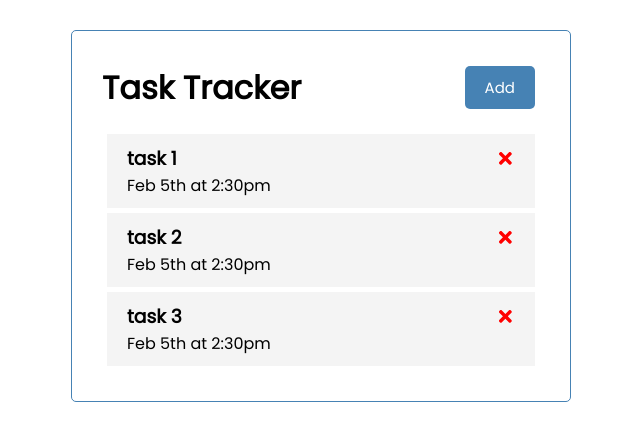
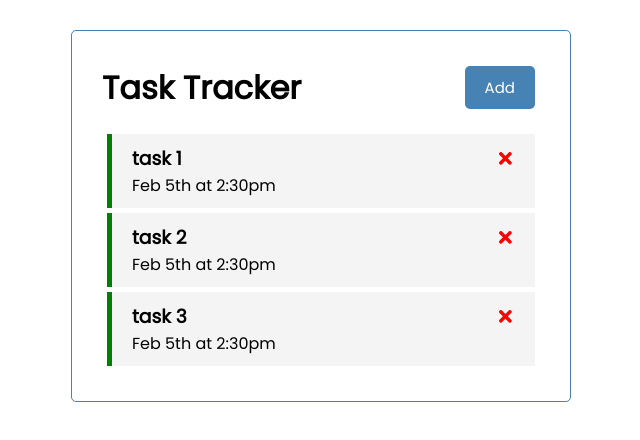
Before and after one commit to nagaita/react-task-tracker, a React (Create React App) app in the folder react-task-tracker/: page / in a window 1280 px wide. Shown: the top 440 px of the page, without its empty margins (319-959 px from the left). Built offline with nearby package versions, Linux system fonts and the light colour scheme.

Commit message:
toggle reminder

```diff
--- a/react-task-tracker/src/App.tsx
+++ b/react-task-tracker/src/App.tsx
@@ -30,10 +30,14 @@
     setTasks(tasks.filter((task) => task.id !== id))
   }
 
+  const toggleTaskReminder = (id: number) => {
+    setTasks(tasks.map((task) => task.id === id ? { ...task, reminder: !task.reminder} : task))
+  }
+
   return (
     <div className="container">
       <Header title="Task Tracker" />
-      <Tasks tasks={tasks} onDelete={deleteTask} />
+      <Tasks tasks={tasks} onDelete={deleteTask} onToggle={toggleTaskReminder} />
     </div>
   );
 }
--- a/react-task-tracker/src/components/Task.tsx
+++ b/react-task-tracker/src/components/Task.tsx
@@ -4,6 +4,7 @@
 type Props = {
     task: Task,
     onDelete: (id: number) => void
+    onToggle: (id: number) => void
 }
 
 type Task = {
@@ -13,9 +14,9 @@
     reminder: Boolean
 }
 
-const Task: React.FC<Props> = ({ task, onDelete }) => {
+const Task: React.FC<Props> = ({ task, onDelete, onToggle }) => {
     return (
-        <div className='task'>
+        <div className={`task ${task.reminder ? 'reminder' : ''}`} onDoubleClick={() => onToggle(task.id)}>
             <h3 key={task.id}>{task.text}<FaTimes style={{ color: 'red', cursor: 'pointer' }} onClick={() => onDelete(task.id)} /></h3>
             <p>{task.day}</p>
         </div>
--- a/react-task-tracker/src/components/Tasks.tsx
+++ b/react-task-tracker/src/components/Tasks.tsx
@@ -3,15 +3,16 @@
 type Props = {
     tasks: Task[],
     onDelete: (id: number) => void
+    onToggle: (id: number) => void
 }
 
-const Tasks: React.FC<Props> = ({ tasks, onDelete }) => {
+const Tasks: React.FC<Props> = ({ tasks, onDelete, onToggle }) => {
     let taskElement
     if (tasks.length == 0) {
         taskElement = <p>No tasks to show</p>
     } else {
         taskElement = tasks.map((task) => (
-            <Task key={task.id} task={task} onDelete={onDelete} />
+            <Task key={task.id} task={task} onDelete={onDelete} onToggle={onToggle} />
         ))
     }
 
```
